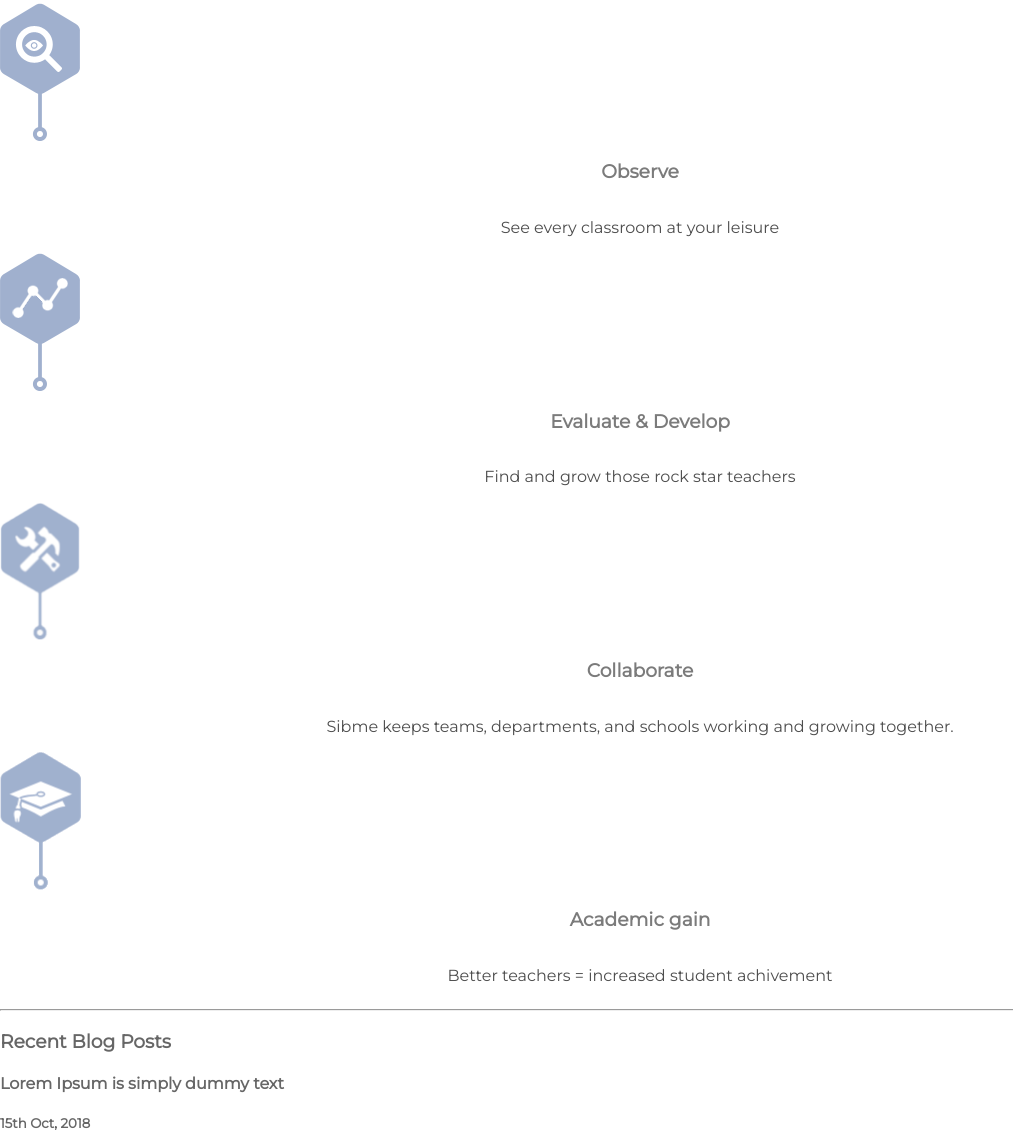
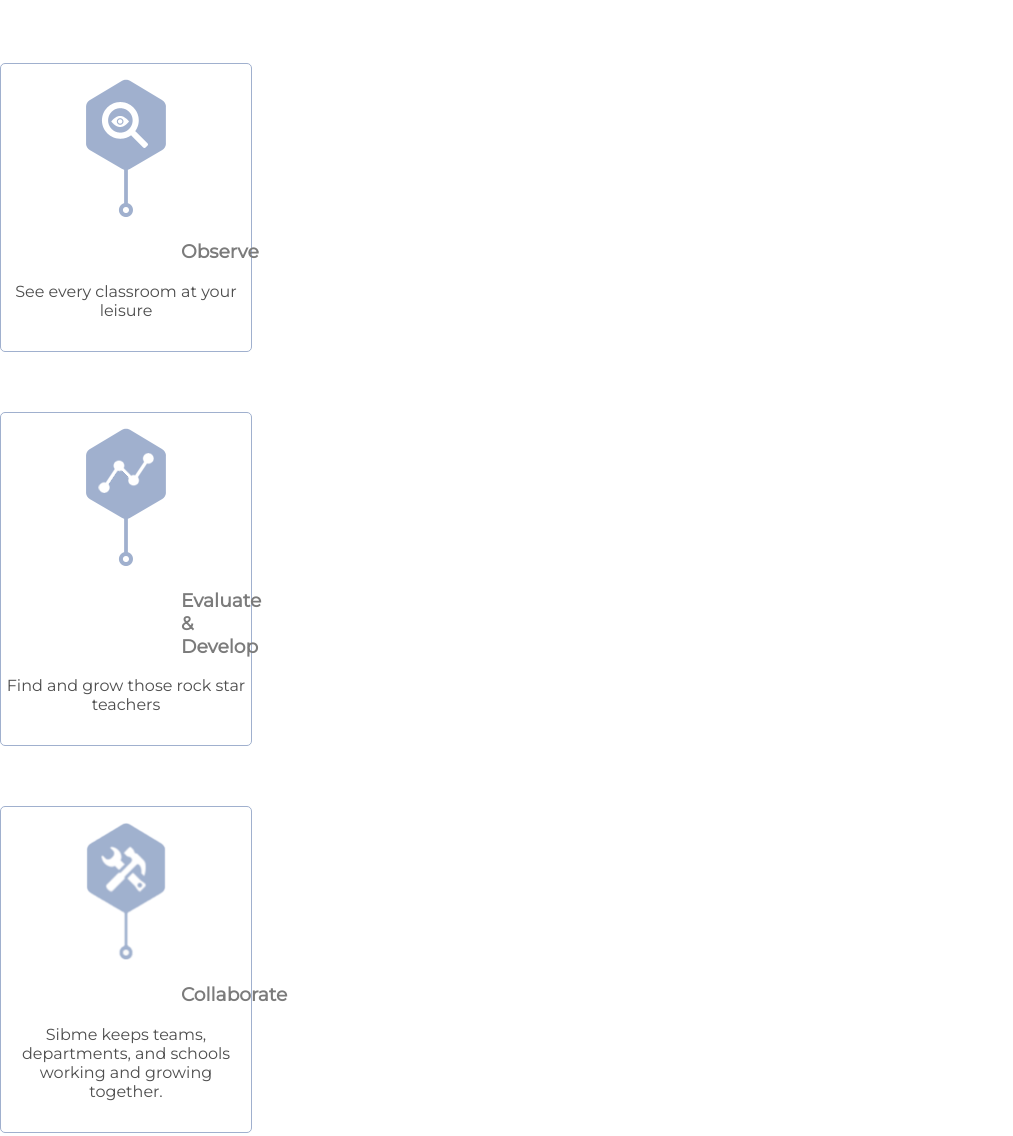
Before and after one commit to mixolidia/work-in-progress, a plain HTML site: page sibme_mockup/index.html in a window 1280 px wide. Shown: the part 1063-2199 px from the top of the page, without its empty margins (0-1013 px from the left). Drawn offline with Linux system fonts and the light colour scheme.

Commit message:
Update sibme_mockup

```diff
--- a/sibme_mockup/css/improve.css
+++ b/sibme_mockup/css/improve.css
@@ -1,29 +1,71 @@
 #improve_schools {
+    display: flex;
+    justify-content: space-between;
+    flex-direction: column;
+    flex-wrap: nowrap;
+    margin-top: 125px;
     text-align: center;
+
 }
 
 #improve_schools h1 {
     color: black;
     font-weight: bold;
+    font-size: 3em;
 }
 
 #improve_schools h3 {
     color: rgb(123, 123, 123);
     font-weight: bold;
     padding: 0px 180px 0px 180px;
+}
+
+.improve_box {
+    color: #4d4d4d;
+    border: 1px solid #a0b0ce;
+    border-radius: 5px 5px 5px 5px;
+    box-shadow: #a5a5a5;
+    flex-basis: auto;
+    width: 250px;
+    padding-top: 15px;
+    padding-bottom: 15px;
+}
+
+h3.improve_box {
+    font-size: 1em;
+    font-weight: 600;
+    text-align: center;
 
 }
 
-.improve_box {
-    display:grid;
+p.improve_box {
+    padding: 10px;
 }
 
-div#academic_gain img {
-    height: 138px;
+.observe {
+    margin-top: 60px;
 
 }
 
-div#collab img {
-    height: 138px;
+.eval_dev {
+    margin-top: 60px;
 
 }
+
+.collab {
+    margin-top: 60px;
+
+}
+
+.academic_gain {
+    margin-top: 60px;
+
+}
+
+div.academic_gain img {
+    height: 138px;
+}
+
+div.collab img {
+    height: 138px;
+}
--- a/sibme_mockup/css/main.css
+++ b/sibme_mockup/css/main.css
@@ -7,23 +7,6 @@ main h2 {
     color: #a5a5a5;
 }
 
-#improve_schools {
-    margin-top: 125px;
+#social_int {
+    background-color: #fcfcfc;
 }
-
-#improve_schools h1 {
-    font-size: 3em;
-}
-
-#improve_schools h2 {
-    font-size: 1.5em;
-}
-
-.improve_box {
-    color: #4d4d4d;
-}
-
-h2.improve_box {
-    font-size: 1em;
-    font-weight: 600;
-}
--- a/sibme_mockup/index.html
+++ b/sibme_mockup/index.html
@@ -66,22 +66,22 @@
                 <h3>
                     Sibme allows teachers, administrators, and school leaders to discuss, share and access instructional best practices as they happen in the classroom.
                 </h3>
-                <div id="observe" class="improve_box">
+                <div class="observe improve_box">
                     <img src="images/icon_observe.png" alt="magnifying glass with an eye in a grey hexagon icon">
                     <h3>Observe</h3>
                     <p>See every classroom at your leisure</p>
                 </div>
-                <div id="eval_dev" class="improve_box">
+                <div class="eval_dev improve_box">
                     <img src="images/icon_eval_dev.png" alt="hammer and wrench in a grey hexagon icon">
                     <h3>Evaluate & Develop</h3>
                     <p>Find and grow those rock star teachers</p>
                 </div>
-                <div id="collab" class="improve_box">
+                <div class="collab improve_box">
                     <img src="images/icon_collaborate.png" alt="">
                     <h3>Collaborate</h3>
                     <p>Sibme keeps teams, departments, and schools working and growing together.</p>
                 </div>
-                <div id="academic_gain" class="improve_box">
+                <div class="academic_gain improve_box">
                     <img src="images/icon_academic.png" alt="graduation cap in a grey hexagon ico">
                     <h3>Academic gain</h3>
                     <p>Better teachers =  increased student achivement</p>
@@ -125,7 +125,7 @@
                             Pretium netus convallis facilisis placerat ut euismod sagittis ullamcorper mollis pellentesque nisi. Etiam justo netus nam felis convallis sollicitudin ultricies odio nulla velit. Aptent et magnis turpis leo mauris eros, commodo lacus! Mauris dignissim posuere placerat vulputate sociis enim hac accumsan sociis cubilia cursus mollis. Vestibulum sit euismod metus ridiculus lacus lacus fermentum aliquam id.                            </p>
                         <h4>-- John Doe <span>of Mint</span></h4>
                     </div>
-                </div><!--people_saying-->                                          ying-->
+                </div><!--people_saying-->
                 <div id="fav_tweets">
                     <h3>Favorite Tweets</h3>
                     <button>Twitter Follow Me Button</button>
@@ -153,7 +153,7 @@
                     Follow us
                 </a>
             </div><!-- social_contact -->
-            <div id="arr">All rights reserved 2019. SIBME</div><!-- arr -->
+            <div id="rights">All rights reserved 2019. SIBME</div><!-- rights -->
         </footer>
     </body>
 </html>
```
